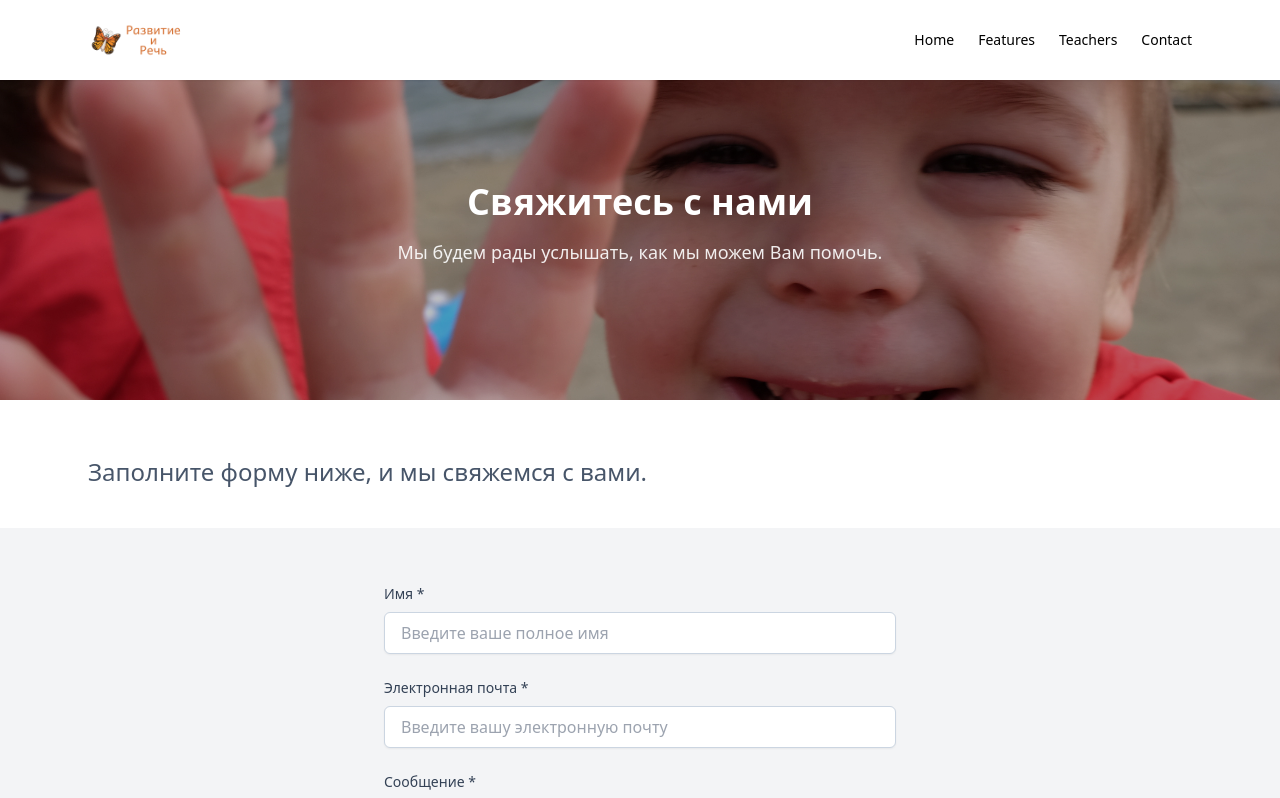
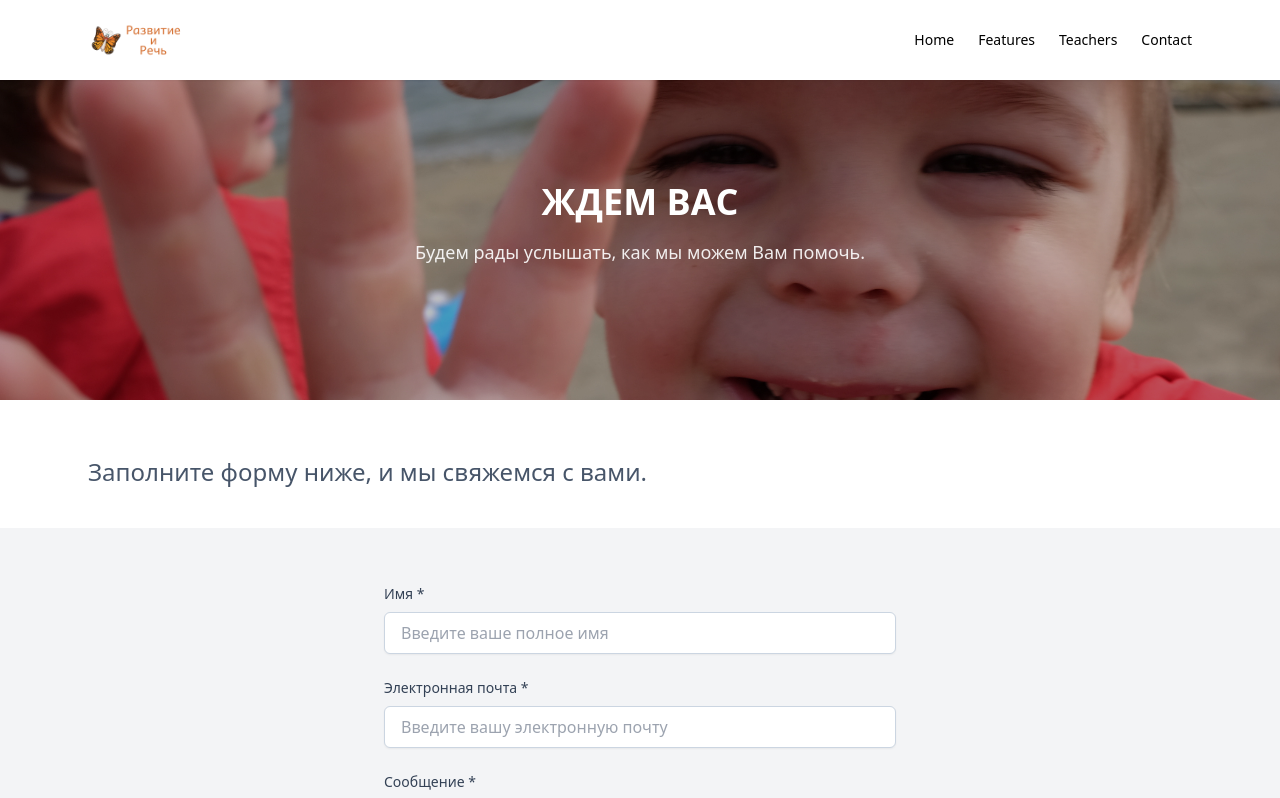
Before and after one commit to sebaural/speech-development, a React (Vite) app: page /contact in a window 1280 px wide. Shown: the top 798 px of the page. Built offline with nearby package versions, Linux system fonts and the light colour scheme.

Commit message:
changed contact hero slide

```diff
--- a/src/data/contactSlides.ts
+++ b/src/data/contactSlides.ts
@@ -2,8 +2,8 @@ import type { Slide } from '../components/Hero'
 
 const contactSlides: Slide[] = [
   {
-    title: 'Свяжитесь с нами',
-    subtitle: 'Мы будем рады услышать, как мы можем Вам помочь.',
+    title: 'ЖДЕМ ВАС',
+    subtitle: 'Будем рады услышать, как мы можем Вам помочь.',
     png: '/images/HP_hero_BG.jpg',
     mobilePng: '/images/HP_hero_BG.jpg',
     objectPosition: 'center 50%',
--- a/src/data/homeSlides.ts
+++ b/src/data/homeSlides.ts
@@ -18,8 +18,8 @@ const homeSlides: Slide[] = [
     objectPosition: 'center 20%',
   },
   {
-    title: 'Позвоните Нам',
-    subtitle: 'Мы всегда на связи',
+    title: 'ЖДЕМ ВАС',
+    subtitle: 'Будем рады услышать, как мы можем Вам помочь.',
     cta: { text: 'Подать Заявку', href: '/contact' },
     png: '/images/HP_hero_BG.jpg',
     mobilePng: '/images/HP_hero_BG.jpg',
--- a/src/data/teachersSlides.ts
+++ b/src/data/teachersSlides.ts
@@ -18,14 +18,12 @@ const teachersSlides: Slide[] = [
     objectPosition: 'center 30%',
   },
   {
-    title: 'ВСЁ БОЛЬШЕ И БОЛЬШЕ клиенты любят работать с нами',
-    subtitle: 'Real stories from teams who shipped faster and scaled confidently.',
-    cta: { text: 'Заполнить форму', href: '/contact' },
-    jpg: '/images/hero-1.jpg',
-    webp: '/images/hero-1.webp',
-    avif: '/images/hero-1.avif',
-    svg: '/images/hero-1.svg',
-    objectPosition: 'center 30%',
+    title: 'ЖДЕМ ВАС',
+    subtitle: 'Будем рады услышать, как мы можем Вам помочь.',
+    cta: { text: 'Подать Заявку', href: '/contact' },
+    png: '/images/HP_hero_BG.jpg',
+    mobilePng: '/images/HP_hero_BG.jpg',
+    objectPosition: 'center 20%',
   },
 
 ]
```
